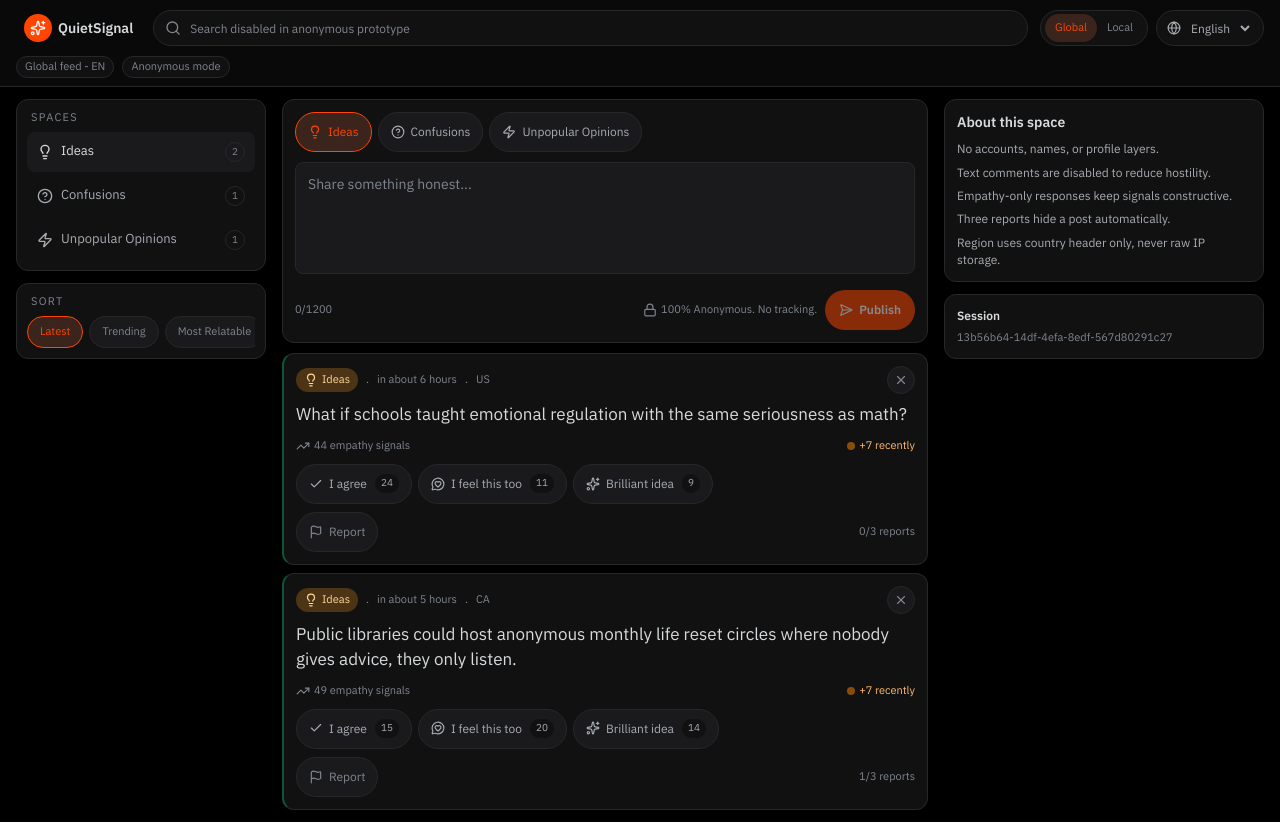
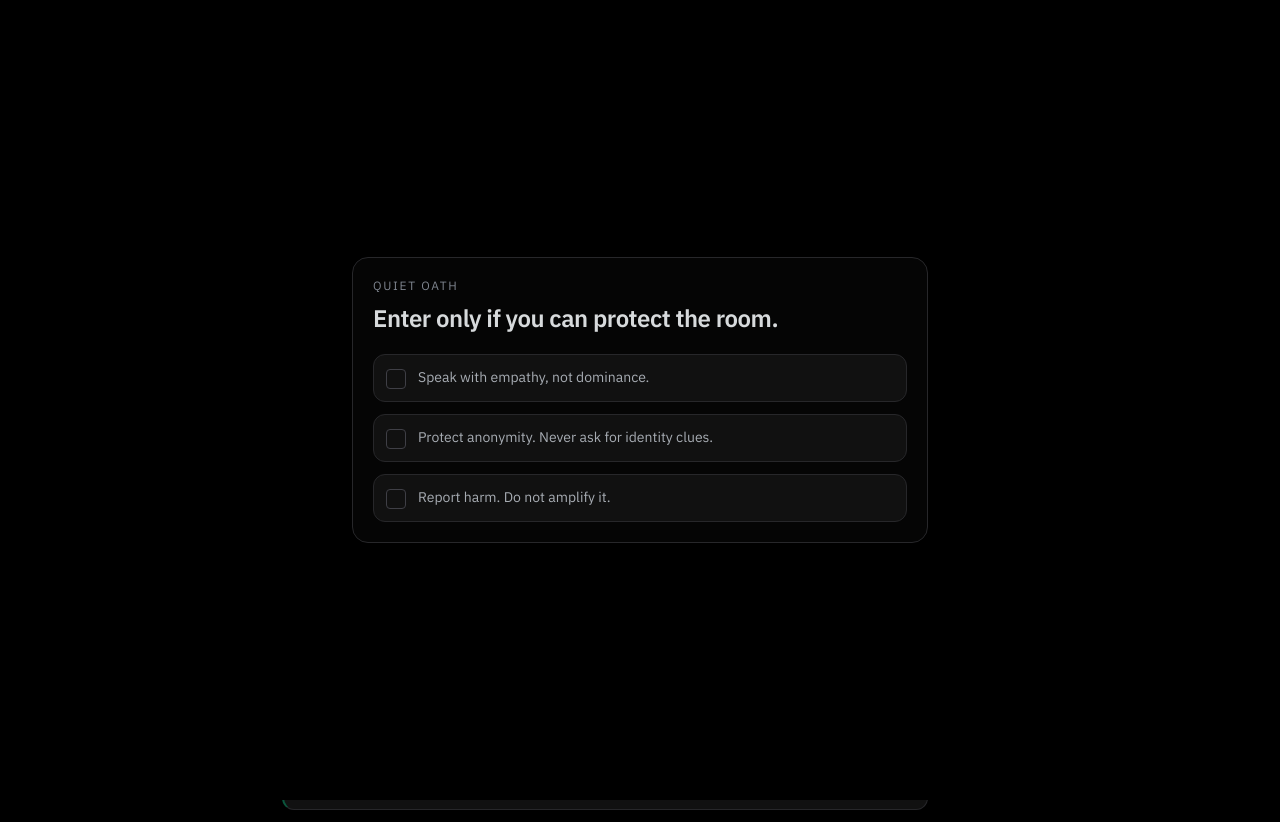
Before and after one commit to m2l33k/hidden-secret, a Next.js app: page /en/ideas in a window 1280 px wide. Built offline with nearby package versions, Linux system fonts and the light colour scheme.

Commit message:
add the destory identity buttom to restore another uuid session

```diff
--- a/src/components/prototype/anonymous-space.tsx
+++ b/src/components/prototype/anonymous-space.tsx
@@ -20,7 +20,7 @@ import {
   X,
   Zap,
 } from "lucide-react";
-import { FocusEvent, FormEvent, useEffect, useRef, useState } from "react";
+import { FormEvent, useEffect, useRef, useState } from "react";
 import {
   CATEGORIES,
   CategorySlug,
@@ -49,6 +49,13 @@ const SESSION_KEY = "anonymous-space.session-id";
 const REACTIONS_KEY = "anonymous-space.reactions";
 const REPORTS_KEY = "anonymous-space.reports";
 const FEED_SCOPE_KEY = "anonymous-space.feed-scope";
+const QUIET_OATH_KEY = "hasAgreedToRules";
+
+const quietOathRules = [
+  "Speak with empathy, not dominance.",
+  "Protect anonymity. Never ask for identity clues.",
+  "Report harm. Do not amplify it.",
+] as const;
 
 const categoryIcon: Record<CategorySlug, typeof Lightbulb> = {
   ideas: Lightbulb,
@@ -136,7 +143,15 @@ export default function AnonymousSpace({
   const [composerCategory, setComposerCategory] =
     useState<CategorySlug>(initialCategory);
   const [sessionId, setSessionId] = useState("");
-  const [isComposing, setIsComposing] = useState(false);
+  const [isComposeFocused, setIsComposeFocused] = useState(false);
+  const [isPrivacyModalOpen, setIsPrivacyModalOpen] = useState(false);
+  const [showQuietOath, setShowQuietOath] = useState(false);
+  const [isQuietOathExiting, setIsQuietOathExiting] = useState(false);
+  const [oathChecks, setOathChecks] = useState<[boolean, boolean, boolean]>([
+    false,
+    false,
+    false,
+  ]);
   const [feedScope, setFeedScope] = useState<FeedScope>("global");
   const [sortMode, setSortMode] = useState<SortMode>("latest");
   const [reactionsByPost, setReactionsByPost] = useState<
@@ -172,6 +187,10 @@ export default function AnonymousSpace({
       setFeedScope(storedScope);
     }
 
+    if (!localStorage.getItem(QUIET_OATH_KEY)) {
+      setShowQuietOath(true);
+    }
+
     setSessionId(resolvedSessionId);
     setReactionsByPost(
       safeJsonParse<Record<string, ReactionType>>(
@@ -183,6 +202,18 @@ export default function AnonymousSpace({
       safeJsonParse<Record<string, true>>(localStorage.getItem(REPORTS_KEY), {}),
     );
   }, []);
+
+  useEffect(() => {
+    if (!showQuietOath && !isPrivacyModalOpen) {
+      return;
+    }
+
+    const previousOverflow = document.body.style.overflow;
+    document.body.style.overflow = "hidden";
+    return () => {
+      document.body.style.overflow = previousOverflow;
+    };
+  }, [isPrivacyModalOpen, showQuietOath]);
 
   useEffect(() => {
     localStorage.setItem(REACTIONS_KEY, JSON.stringify(reactionsByPost));
@@ -263,6 +294,16 @@ export default function AnonymousSpace({
     return auraClasses[auraIndex];
   };
 
+  const formatPostTimestamp = (createdAt: string) => {
+    const parsedDate = new Date(createdAt);
+    if (Number.isNaN(parsedDate.getTime())) {
+      return "just now";
+    }
+
+    const formatted = formatDistanceToNow(parsedDate, { addSuffix: true });
+    return formatted.startsWith("in ") ? "just now" : formatted;
+  };
+
   const categoryScoped = posts.filter(
     (post) => post.category === initialCategory && isVisibleBySafety(post),
   );
@@ -331,7 +372,7 @@ export default function AnonymousSpace({
 
     setPosts((previous) => [newPost, ...previous]);
     setDraft("");
-    setIsComposing(false);
+    setIsComposeFocused(false);
     triggerHaptic(18);
     pushToast("Post published into the void.");
   };
@@ -376,13 +417,6 @@ export default function AnonymousSpace({
     pushToast("Post hidden from your feed.");
   };
 
-  const handleComposerBlurCapture = (event: FocusEvent<HTMLFormElement>) => {
-    const nextTarget = event.relatedTarget as Node | null;
-    if (!nextTarget || !event.currentTarget.contains(nextTarget)) {
-      setIsComposing(false);
-    }
-  };
-
   const toggleReadMore = (postId: string) => {
     setExpandedPosts((previous) => {
       if (previous[postId]) {
@@ -397,6 +431,31 @@ export default function AnonymousSpace({
 
   const changeLocale = (nextLocale: SupportedLocale) => {
     router.push(`/${nextLocale}/${initialCategory}`);
+  };
+
+  const toggleOathRule = (index: number) => {
+    setOathChecks((previous) => {
+      const next = [...previous] as [boolean, boolean, boolean];
+      next[index] = !next[index];
+      return next;
+    });
+  };
+
+  const allOathRulesChecked = oathChecks.every(Boolean);
+
+  const enterQuietSignal = () => {
+    localStorage.setItem(QUIET_OATH_KEY, "true");
+    setIsQuietOathExiting(true);
+    window.setTimeout(() => {
+      setShowQuietOath(false);
+      setIsQuietOathExiting(false);
+    }, 280);
+  };
+
+  const destroyIdentity = () => {
+    localStorage.removeItem(SESSION_KEY);
+    localStorage.setItem(SESSION_KEY, createSessionId());
+    window.location.reload();
   };
 
   return (
@@ -470,6 +529,16 @@ export default function AnonymousSpace({
                 ))}
               </select>
             </label>
+
+            <button
+              type="button"
+              onClick={() => setIsPrivacyModalOpen(true)}
+              className="inline-flex h-9 items-center gap-1.5 rounded-full border border-[var(--color-line-soft)] bg-[var(--color-bg-surface)] px-2.5 text-[12px] text-[var(--color-text-soft)] transition hover:border-[var(--color-line-strong)] hover:text-[var(--color-text-primary)]"
+              aria-label="Privacy Settings"
+            >
+              <Lock className="h-3.5 w-3.5" />
+              <span className="hidden md:inline">Privacy</span>
+            </button>
           </div>
         </div>
 
@@ -484,6 +553,10 @@ export default function AnonymousSpace({
           </span>
         </div>
       </header>
+
+      {isComposeFocused && !showQuietOath && (
+        <div className="pointer-events-none fixed inset-0 z-40 bg-black/60 backdrop-blur-sm" />
+      )}
 
       <div className="sticky top-12 z-40 border-b border-[var(--color-line-soft)] bg-[var(--color-bg-top)]/96 px-2 py-1.5 backdrop-blur-sm lg:hidden">
         <nav
@@ -592,10 +665,8 @@ export default function AnonymousSpace({
         <section className="space-y-2.5">
           <form
             onSubmit={handlePublish}
-            onFocusCapture={() => setIsComposing(true)}
-            onBlurCapture={handleComposerBlurCapture}
-            className={`relative z-40 rounded-xl border border-[var(--color-line-soft)] bg-[var(--color-bg-surface)] p-2.5 transition-all md:p-3 ${
-              isComposing
+            className={`relative z-50 rounded-xl border border-[var(--color-line-soft)] bg-[var(--color-bg-surface)] p-2.5 transition-all md:p-3 ${
+              isComposeFocused
                 ? "shadow-[0_0_0_1px_rgba(255,69,0,0.35),0_24px_64px_rgba(0,0,0,0.55)]"
                 : ""
             }`}
@@ -630,6 +701,8 @@ export default function AnonymousSpace({
               ref={textareaRef}
               id="post-text"
               value={draft}
+              onFocus={() => setIsComposeFocused(true)}
+              onBlur={() => setIsComposeFocused(false)}
               onChange={(event) => setDraft(event.target.value)}
               maxLength={1200}
               placeholder="Share something honest..."
@@ -658,13 +731,9 @@ export default function AnonymousSpace({
           </form>
 
           <div className="relative">
-            {isComposing && (
-              <div className="pointer-events-none absolute inset-0 z-20 rounded-xl bg-black/45 backdrop-blur-[2px]" />
-            )}
-
             <div
               className={`space-y-2 transition-all ${
-                isComposing ? "scale-[0.995] opacity-80" : ""
+                isComposeFocused ? "scale-[0.995] opacity-80" : ""
               }`}
             >
               {hiddenByReports > 0 && (
@@ -720,9 +789,7 @@ export default function AnonymousSpace({
                               </span>
                               <span>.</span>
                               <time dateTime={post.createdAt}>
-                                {formatDistanceToNow(new Date(post.createdAt), {
-                                  addSuffix: true,
-                                })}
+                                {formatPostTimestamp(post.createdAt)}
                               </time>
                               <span>.</span>
                               <span>{post.country_code}</span>
@@ -853,16 +920,96 @@ export default function AnonymousSpace({
                 <li>Region uses country header only, never raw IP storage.</li>
               </ul>
             </section>
-
-            <section className="rounded-xl border border-[var(--color-line-soft)] bg-[var(--color-bg-surface)] p-3 text-[12px] text-[var(--color-text-soft)]">
-              <p className="font-semibold text-[var(--color-text-primary)]">Session</p>
-              <p className="mt-1.5 break-all text-[11px] text-[var(--color-text-muted)]">
-                {sessionId || "loading..."}
-              </p>
-            </section>
           </div>
         </aside>
       </main>
+
+      {isPrivacyModalOpen && (
+        <div className="fixed inset-0 z-[55] flex items-center justify-center bg-black/70 px-3 backdrop-blur-sm">
+          <button
+            type="button"
+            aria-label="Close privacy settings"
+            onClick={() => setIsPrivacyModalOpen(false)}
+            className="absolute inset-0"
+          />
+          <div className="relative z-10 w-full max-w-md rounded-2xl border border-[var(--color-line-strong)] bg-[var(--color-bg-surface)] p-4">
+            <div className="flex items-center justify-between">
+              <p className="text-sm font-semibold text-[var(--color-text-primary)]">
+                Privacy Settings
+              </p>
+              <button
+                type="button"
+                onClick={() => setIsPrivacyModalOpen(false)}
+                className="inline-flex h-8 w-8 items-center justify-center rounded-full border border-[var(--color-line-soft)] bg-[var(--color-bg-elevated)] text-[var(--color-text-muted)] transition hover:text-[var(--color-text-primary)]"
+              >
+                <X className="h-4 w-4" />
+              </button>
+            </div>
+
+            <p className="mt-3 text-[12px] text-[var(--color-text-soft)]">Session UUID</p>
+            <p className="mt-1 break-all rounded-lg border border-[var(--color-line-soft)] bg-[var(--color-bg-elevated)] px-3 py-2 text-[11px] text-[var(--color-text-muted)]">
+              {sessionId || "loading..."}
+            </p>
+
+            <button
+              type="button"
+              onClick={destroyIdentity}
+              className="mt-4 inline-flex h-10 items-center justify-center rounded-full border border-red-500/45 bg-red-500/10 px-4 text-[12px] font-medium text-red-200 transition hover:bg-red-500/20"
+            >
+              Destroy Identity
+            </button>
+          </div>
+        </div>
+      )}
+
+      {showQuietOath && (
+        <div
+          className={`fixed inset-0 z-50 flex items-center justify-center bg-black px-4 transition-opacity duration-300 ${
+            isQuietOathExiting ? "opacity-0" : "opacity-100"
+          }`}
+        >
+          <div className="w-full max-w-xl rounded-2xl border border-[var(--color-line-soft)] bg-[#050505] p-5">
+            <p className="text-xs tracking-[0.14em] text-[var(--color-text-muted)] uppercase">
+              Quiet Oath
+            </p>
+            <h1 className="mt-2 text-2xl font-semibold text-[var(--color-text-primary)]">
+              Enter only if you can protect the room.
+            </h1>
+
+            <div className="mt-5 space-y-3">
+              {quietOathRules.map((rule, index) => (
+                <button
+                  key={rule}
+                  type="button"
+                  onClick={() => toggleOathRule(index)}
+                  className="flex w-full items-start gap-3 rounded-xl border border-[var(--color-line-soft)] bg-[var(--color-bg-surface)] p-3 text-left transition hover:border-[var(--color-line-strong)]"
+                >
+                  <span
+                    className={`mt-0.5 inline-flex h-5 w-5 items-center justify-center rounded border text-[10px] ${
+                      oathChecks[index]
+                        ? "border-[var(--color-brand)] bg-[var(--color-brand)] text-white"
+                        : "border-[var(--color-line-strong)] bg-transparent text-transparent"
+                    }`}
+                  >
+                    <Check className="h-3 w-3" />
+                  </span>
+                  <span className="text-sm text-[var(--color-text-soft)]">{rule}</span>
+                </button>
+              ))}
+            </div>
+
+            {allOathRulesChecked && (
+              <button
+                type="button"
+                onClick={enterQuietSignal}
+                className="mt-5 inline-flex h-11 items-center justify-center rounded-full bg-[var(--color-brand)] px-5 text-sm font-semibold text-white transition hover:brightness-110"
+              >
+                Enter QuietSignal
+              </button>
+            )}
+          </div>
+        </div>
+      )}
 
       <div className="pointer-events-none fixed inset-x-0 bottom-3 z-[60] mx-auto flex w-full max-w-md flex-col items-center gap-2 px-3">
         {toasts.map((toast) => (
```
